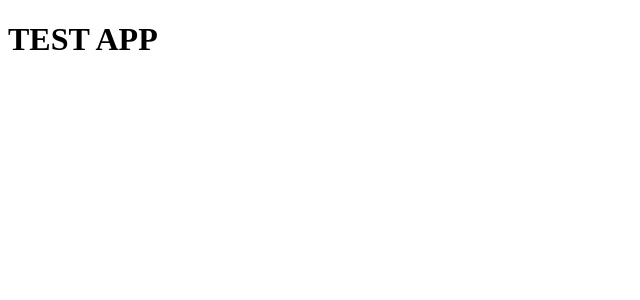
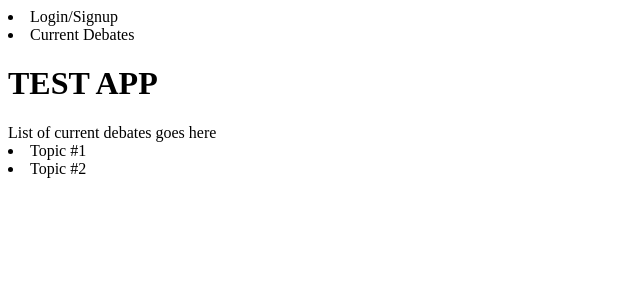
Before and after one commit to weic99/garrulous-gorillas, a React app: page / in a window 1280 px wide. Shown: the top 300 px of the page, without its empty margins (0-640 px from the left). Built offline with nearby package versions, Linux system fonts and the light colour scheme; the HTML template or start-up script is replaced by a standard one.

Commit message:
Add basic jsx files for Nav and Main views

```diff
--- /dev/null
+++ b/client/src/components/Main.jsx
@@ -0,0 +1,25 @@
+import React from 'react';
+
+class Main extends React.Component {
+
+	constructor(props) {
+		super(props);
+	}
+
+	componentDidMount() {
+
+	}
+
+	render() {
+		return (
+			<div>
+			List of current debates goes here
+			<li>Topic #1</li>
+			<li>Topic #2</li>
+			</div>
+		)
+	}
+
+}
+
+export default Main;
--- /dev/null
+++ b/client/src/components/Nav.jsx
@@ -0,0 +1,23 @@
+import React from 'react';
+
+class Nav extends React.Component {
+
+	constructor(props) {
+		super(props);
+	}
+
+	componentDidMount() {
+
+	}
+
+	render() {
+		return (
+			<div>
+			<li>Login/Signup</li>
+			<li>Current Debates</li>
+			</div>
+		)
+	}
+}
+
+export default Nav;
--- a/client/src/index.jsx
+++ b/client/src/index.jsx
@@ -5,6 +5,8 @@ import {
   Route,
   Link
 } from 'react-router-dom'
+import Nav from './components/Nav.jsx';
+import Main from './components/Main.jsx';
 
 
 class App extends React.Component {
@@ -22,7 +24,9 @@ class App extends React.Component {
   render() {
     return (
       <div>
+        <Nav />
         <h1>TEST APP</h1>
+        <Main />
       </div>)
   }
 }
```
Also changed, not shown: client/index.jsx (deleted, +0 -33 lines).
